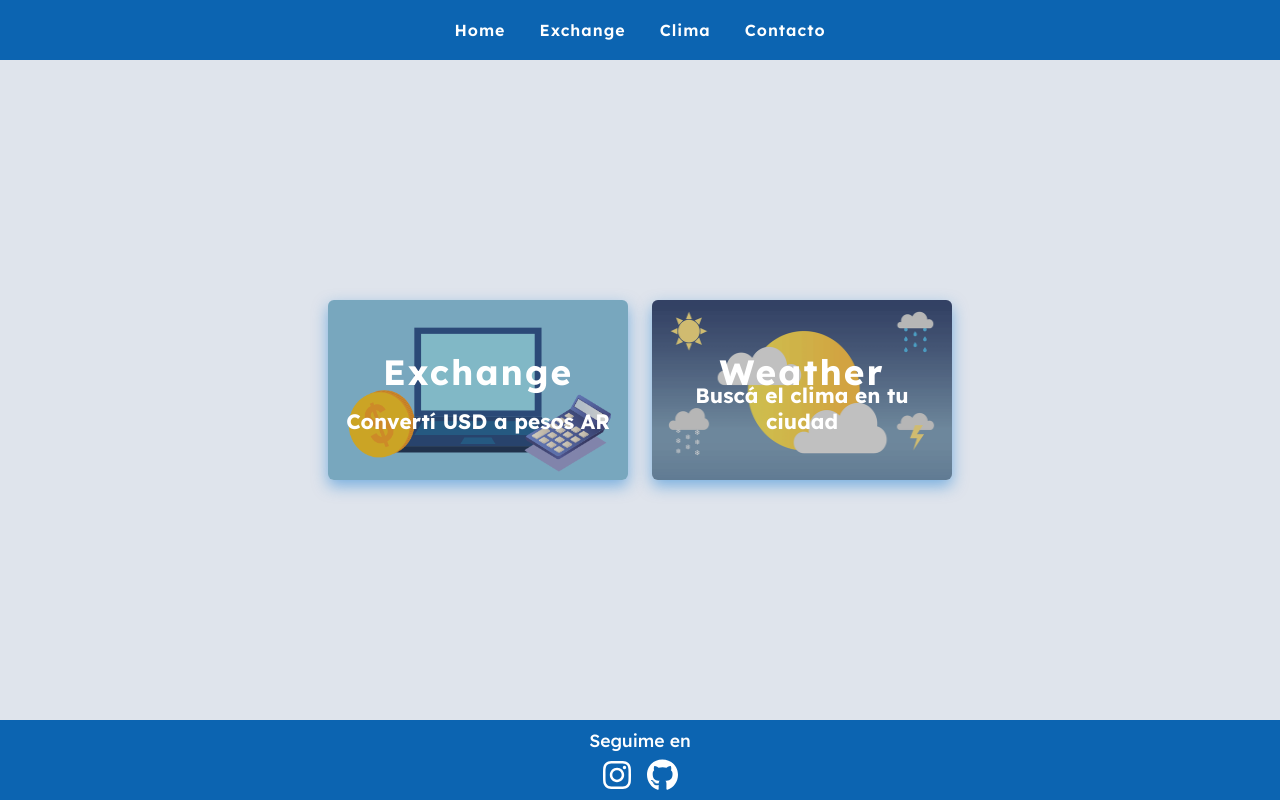
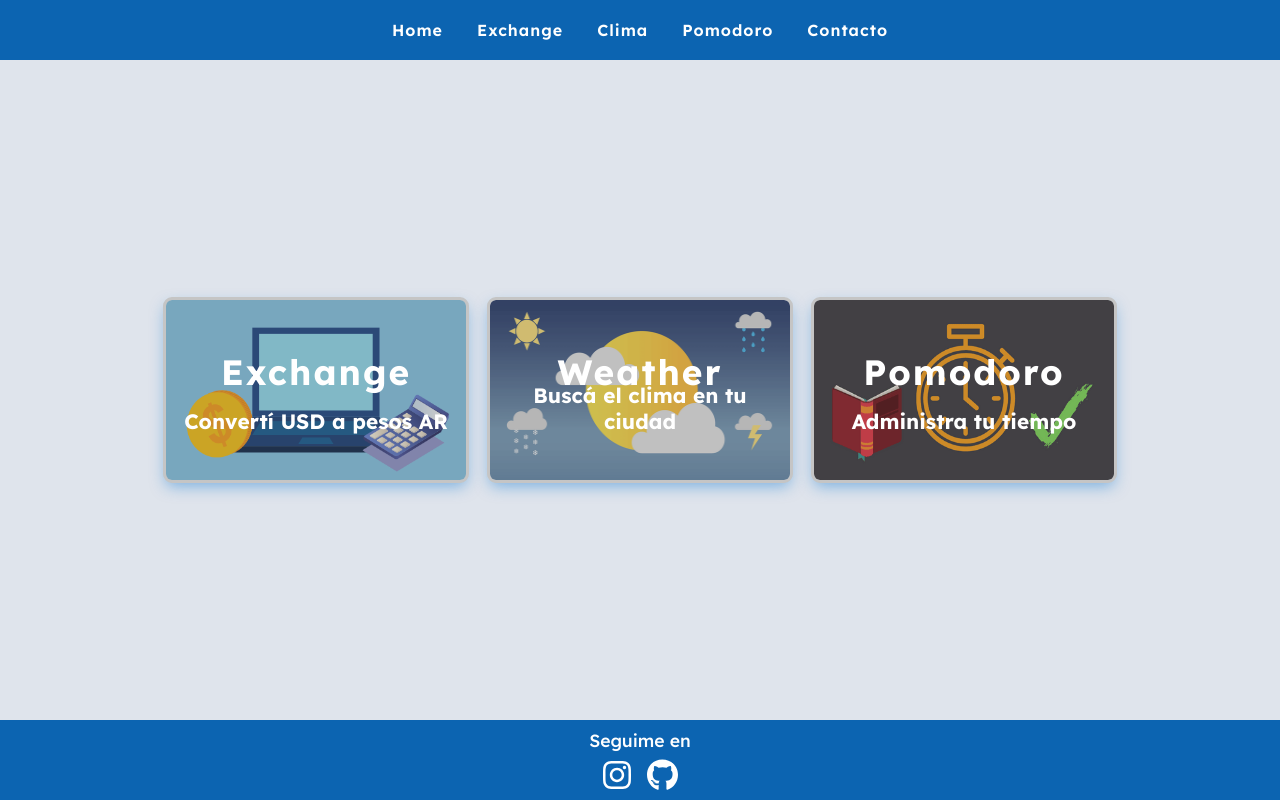
Before and after one commit to jorge088/UsefulApps, a React (Create React App) app: page / in a window 1280 px wide. Built offline with nearby package versions, Linux system fonts and the light colour scheme.

Commit message:
Added Pomodoro card in Home component and Link to Pomodoro compononent in navBar

```diff
--- a/src/Components/Home/Home.js
+++ b/src/Components/Home/Home.js
@@ -2,7 +2,7 @@ import styles from './Home.module.css';
 import HomeCard from './HomeCard';
 import weatherImg from './../../Assets/weatherLogo.png';
 import exchangeImg from './../../Assets/exchangeLogo.png';
-
+import pomodoroImg from './../../Assets/pomodoroLogo.png'
 
 const Home = () => {
   const apps = [
@@ -18,6 +18,12 @@ const Home = () => {
       route: 'weather',
       description: 'Buscá el clima en tu ciudad',
       img: weatherImg
+    },
+    {
+      name: 'Pomodoro',
+      route: 'pomodoro',
+      description: 'Administra tu tiempo',
+      img: pomodoroImg
     }
   ]
   return (
--- a/src/Components/Home/Home.module.css
+++ b/src/Components/Home/Home.module.css
@@ -11,6 +11,7 @@
 
 .homeCardsContainer {
     display: flex;
+    flex-wrap: wrap;
     width: 100%;
     justify-content: center;
     gap: 1.5em;
--- a/src/Components/Home/HomeCard.module.css
+++ b/src/Components/Home/HomeCard.module.css
@@ -9,6 +9,7 @@
     align-items: center;
     gap: 1em;
     border-radius: 6px;
+    outline: 3px solid rgb(197, 197, 197);
     box-shadow: 0px 6px 15px 0px rgba(20, 123, 212,.5);
     color: #fff;
     transition: .3s ease all;
--- a/src/Components/PomodoroApp/PomodoroApp.js
+++ b/src/Components/PomodoroApp/PomodoroApp.js
@@ -5,7 +5,7 @@ const PomodoroApp = () =>{
     return (
        <>
        <div className={styles.container}>
-            POMODORO
+            Comming soon...
        </div>
        </>
     )
--- a/src/Components/Shared/NavBar.js
+++ b/src/Components/Shared/NavBar.js
@@ -23,7 +23,7 @@ const NavBar = () => {
             <li><Link to={'/'} className={styles.nav__categorys__link}>Home</Link></li>
             <li><Link to={'/exchange'} className={styles.nav__categorys__link}>Exchange</Link></li>
             <li><Link to={'/weather'} className={styles.nav__categorys__link}>Clima</Link></li>
-            {/* <li><Link to={'/pomodoro'} className={styles.nav__categorys__link}>Pomodoro</Link></li> */}
+            <li><Link to={'/pomodoro'} className={styles.nav__categorys__link}>Pomodoro</Link></li>
             <li><Link to={'/contact'} className={styles.nav__categorys__link}>Contacto</Link></li>
           </ul>
 
@@ -36,7 +36,7 @@ const NavBar = () => {
               <li><Link onClick={handlerClickLink} to={'/'} className={styles.nav__categorys__linkResponsive}>Home</Link></li>
               <li><Link onClick={handlerClickLink} to={'/exchange'} className={styles.nav__categorys__linkResponsive}>Exchange</Link></li>
               <li><Link onClick={handlerClickLink} to={'/weather'} className={styles.nav__categorys__linkResponsive}>Clima</Link></li>
-              {/* <li><Link onClick={handlerClickLink} to={'/pomodoro'} className={styles.nav__categorys__linkResponsive}>Pomodoro</Link></li> */}
+              <li><Link onClick={handlerClickLink} to={'/pomodoro'} className={styles.nav__categorys__linkResponsive}>Pomodoro</Link></li>
               <li><Link onClick={handlerClickLink} to={'/contact'} className={styles.nav__categorys__linkResponsive}>Contacto</Link></li>
             </ul>
           }
```
Also changed, not shown: src/Assets/pomodoroLogo.png (added).
